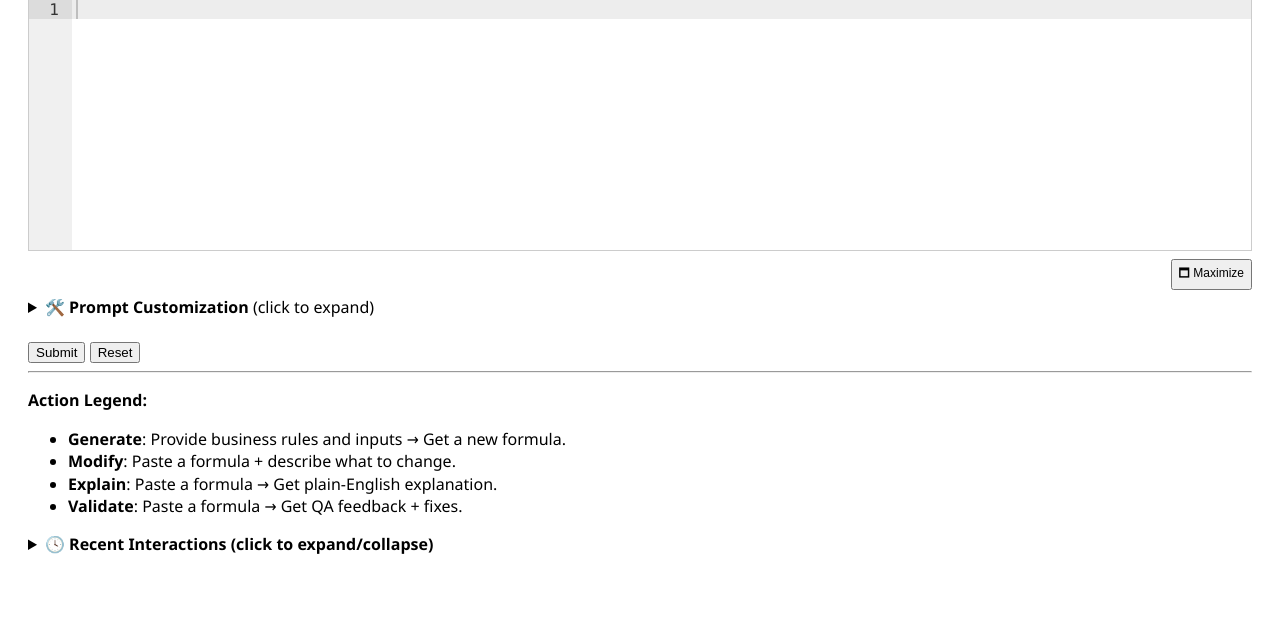
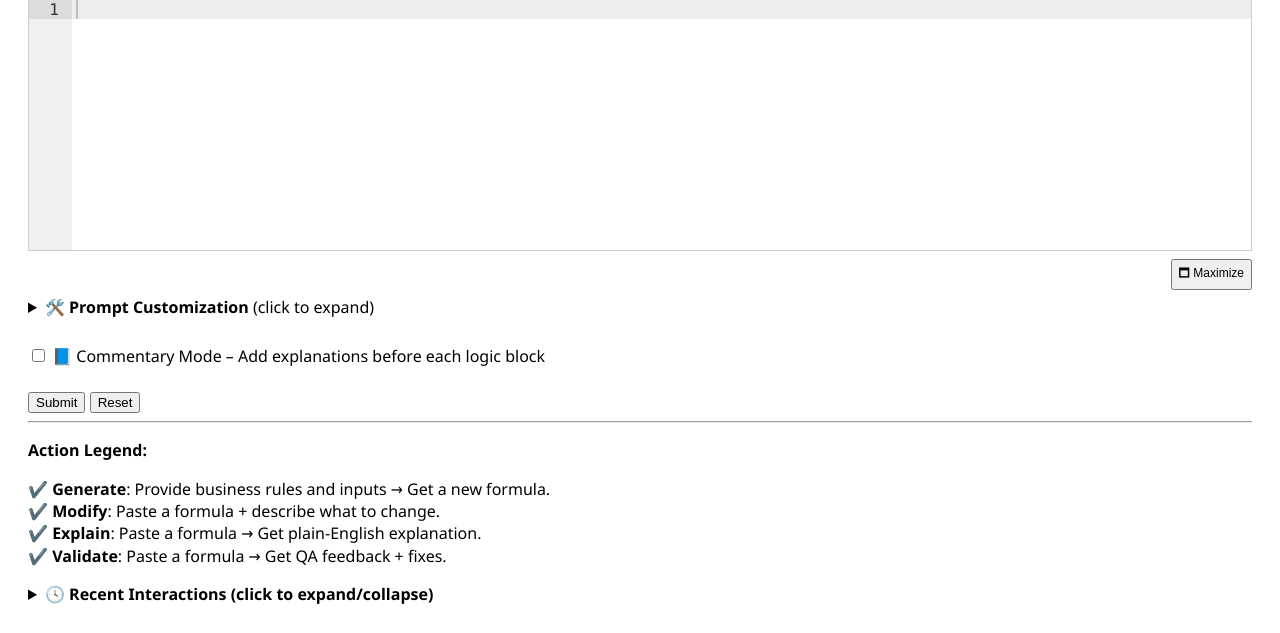
Before and after one commit to TheOwner-glitch/hcm-fast-formula-agent, a Flask app: page / in a window 1280 px wide. Shown: the part 802-1435 px from the top of the page. Before the commit the page ends 1356 px from the top, so only its background shows below. Run offline with Flask 3, Linux system fonts and the light colour scheme; the visitor is signed in with stand-in values (Sample User, id 1); parts of the project's set-up code (start-up, migrations or seed data) failed here and were passed over; some libraries are stand-ins or nearby versions.

Commit message:
Added commentary mode for generate action, styled action legend

```diff
--- a/app/app.py
+++ b/app/app.py
@@ -1,3 +1,4 @@
+
 from flask import Flask, render_template, request, redirect, url_for, session
 from openai import OpenAI
 import os
@@ -139,15 +140,17 @@ def index():
     tone = ""
     audience = ""
     style = ""
+    commentary_mode = False
 
     if request.method == "POST":
         client_ip = request.remote_addr
         user_agent = request.headers.get("User-Agent", "Unknown")
-       # Support smart refinement actions
+
         action = request.form.get("smart_action") or request.form.get("action")
         if not action or action.strip() == "":
             return "Missing action", 400
         action = action.strip()
+
         model = request.form.get("model", "gpt-4")
         logic = request.form.get("logic", "")
         inputs = request.form.get("inputs", "")
@@ -155,19 +158,28 @@ def index():
         tone = request.form.get("tone", "").strip() or "Professional"
         audience = request.form.get("audience", "").strip() or "HR Analyst"
         style = request.form.get("style", "").strip() or "Plain English"
+        commentary_mode = request.form.get("commentary_mode") == "on"
 
         logger.info(f"[{client_ip}] UserAgent: {user_agent}")
         logger.info(f"[{client_ip}] Request: action={action}, model={model}, user={session.get('username')}")
 
-        if action in PROMPT_TEMPLATES:
-            prompt_template = PROMPT_TEMPLATES[action]
-            prompt = prompt_template.format(logic=logic, inputs=inputs, original=original)
-        else:
+        if action not in PROMPT_TEMPLATES:
             return "Invalid action", 400
 
+        prompt_template = PROMPT_TEMPLATES[action]
+
+        if action == "generate" and commentary_mode:
+            prompt_template = (
+                "You are an Oracle HCM Fast Formula expert. "
+                "Generate a fast formula based on the following description:\n"
+                "{logic}\n"
+                "Inputs: {inputs}\n"
+                "Before each logic block, add a plain-English comment explaining what the block does.\n"
+                "Return the formula with detailed comments for readability."
+            )
+
+        prompt = prompt_template.format(logic=logic, inputs=inputs, original=original)
         customized_prompt = f"Tone: {tone}\nAudience: {audience}\nStyle: {style}\n\n{prompt}"
-
-        prompt = customized_prompt
 
         try:
             start_time = time.perf_counter()
@@ -176,7 +188,7 @@ def index():
                 model=model,
                 messages=[
                     {"role": "system", "content": "You are an Oracle HCM expert."},
-                    {"role": "user", "content": prompt}
+                    {"role": "user", "content": customized_prompt}
                 ],
                 temperature=0.2,
                 max_tokens=1500
@@ -192,7 +204,7 @@ def index():
             logger.error(f"[{client_ip}] OpenAI error: {str(e)}")
             duration = None
 
-        log_interaction(action, prompt, result, duration)
+        log_interaction(action, customized_prompt, result, duration)
 
     return render_template(
         "index.html",
@@ -203,7 +215,8 @@ def index():
         action=action,
         tone=tone,
         audience=audience,
-        style=style
+        style=style,
+        commentary_mode=commentary_mode
     )
 
 if __name__ == "__main__":
--- a/app/templates/index.html
+++ b/app/templates/index.html
@@ -201,6 +201,26 @@
     </select>
     <br><br>
 
+	<script>
+	  window.addEventListener("DOMContentLoaded", () => {
+		const commentaryCheckbox = document.querySelector('input[name="commentary_mode"]');
+		const actionSelector = document.getElementById("action");
+
+		function toggleCommentaryVisibility() {
+		  if (!commentaryCheckbox || !actionSelector) return;
+		  const label = commentaryCheckbox.closest("label");
+		  if (actionSelector.value === "generate") {
+			label.style.display = "block";
+		  } else {
+			label.style.display = "none";
+		  }
+		}
+
+		actionSelector.addEventListener("change", toggleCommentaryVisibility);
+		toggleCommentaryVisibility(); // Run it initially
+	  });
+	</script>
+
     <label for="model"><strong>Select Model:</strong></label><br>
     <select name="model" id="model">
       <option value="gpt-4">🧠 GPT-4 (default)</option>
@@ -244,7 +264,7 @@
           <option value="expert">Expert</option>
           <option value="friendly">Friendly</option>
           <option value="simple">Simple</option>
-        </select><br><br>
+        </select><br>
 
         <label for="audience"><strong>Audience Type:</strong></label><br>
         <select name="audience" id="audience">
@@ -263,6 +283,11 @@
         </select>
       </fieldset>
     </details><br>
+
+	<label>
+		<input type="checkbox" name="commentary_mode" {% if commentary_mode %}checked{% endif %}>
+		📘 Commentary Mode – Add explanations before each logic block
+	</label><br>
 
     <button type="submit">Submit</button>
     <span id="loadingSpinner" style="display:none; margin-left:10px;">⏳ Working...</span>
@@ -283,11 +308,11 @@
   <hr>
 
   <p><strong>Action Legend:</strong></p>
-  <ul>
-    <li><strong>Generate</strong>: Provide business rules and inputs → Get a new formula.</li>
-    <li><strong>Modify</strong>: Paste a formula + describe what to change.</li>
-    <li><strong>Explain</strong>: Paste a formula → Get plain-English explanation.</li>
-    <li><strong>Validate</strong>: Paste a formula → Get QA feedback + fixes.</li>
+  <ul style="list-style: none; padding-left: 0;">
+	  <li>✔️ <strong>Generate</strong>: Provide business rules and inputs → Get a new formula.</li>
+	  <li>✔️ <strong>Modify</strong>: Paste a formula + describe what to change.</li>
+	  <li>✔️ <strong>Explain</strong>: Paste a formula → Get plain-English explanation.</li>
+	  <li>✔️ <strong>Validate</strong>: Paste a formula → Get QA feedback + fixes.</li>
   </ul>
 
   <details>
```
Also changed, not shown: 2 other files.
